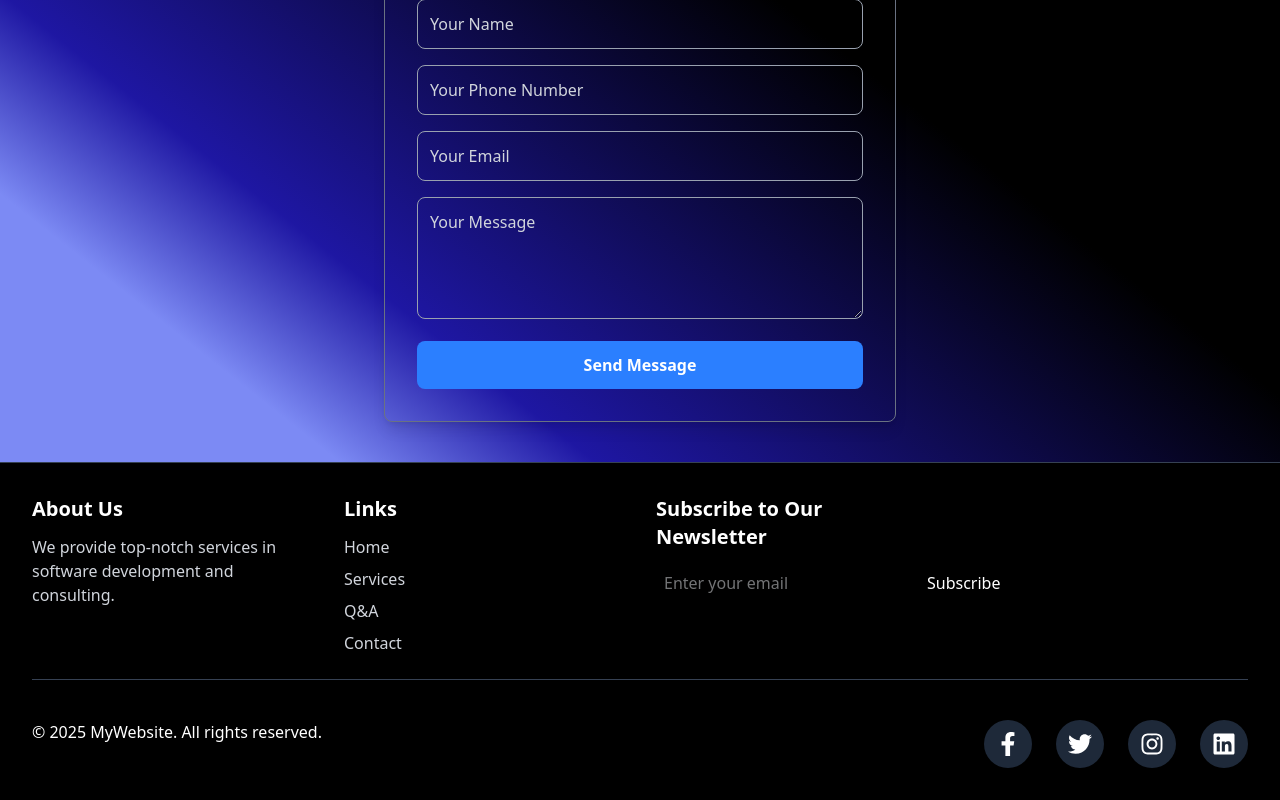
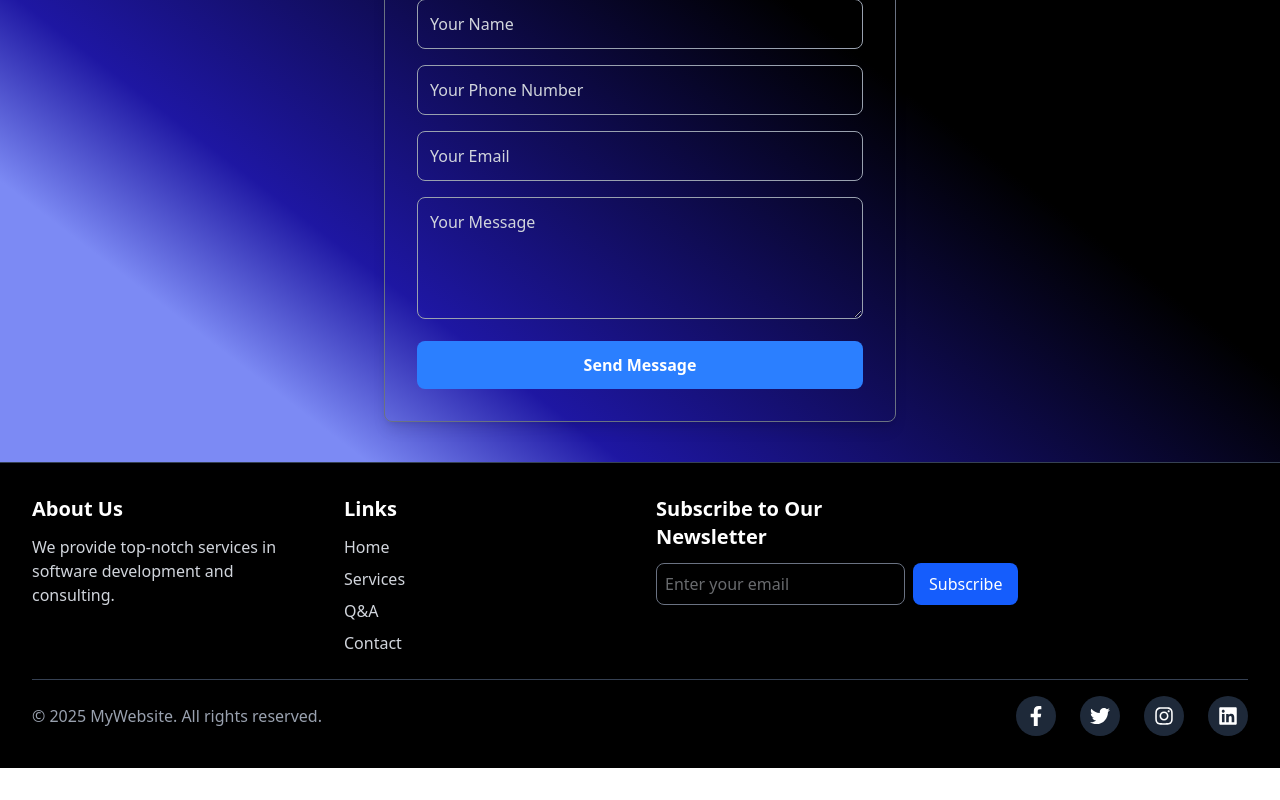
Before and after one commit to RAN-com/RAN-in, a React (Vite) app: page /contact in a window 1280 px wide. Shown: the part 210-1010 px from the top of the page. After the commit the page ends 978 px from the top, so only its background shows below. Built offline with nearby package versions, Linux system fonts and the light colour scheme.

Commit message:
first commit

```diff
--- a/src/Elements/Footer.jsx
+++ b/src/Elements/Footer.jsx
@@ -3,8 +3,8 @@ import { FaFacebookF, FaTwitter, FaInstagram, FaLinkedin } from "react-icons/fa"
 
 function Footer() {
   return (
-    <footer className="p-8 bg-black  border-t border-gray-700 text-white">
-      <div className="grid grid-cols-1 md:grid-cols-4 justify-center gap-8 text-center md:text-left">
+    <footer className="p-8 bg-black border-t border-gray-700 text-white">
+      <div className="grid grid-cols-1 md:grid-cols-4 gap-8 text-center md:text-left">
 
         {/* Column 1 - About */}
         <div>
@@ -15,44 +15,39 @@ function Footer() {
         </div>
 
         {/* Column 2 - Quick Links */}
-
-
-        {/* Column 3 - Workflow */}
-
         <div>
           <h2 className="text-xl font-bold mb-3">Links</h2>
           <ul className="text-gray-300 space-y-2">
             {["Home", "Services", "Q&A", "Contact"].map((link, index) => (
               <li key={index}>
-                <a href="#" className="hover:text-blue-400 transition">{link}</a>
+                <a href="#" className="hover:text-blue-400 transition duration-300">{link}</a>
               </li>
             ))}
           </ul>
         </div>
 
-        {/* Column 4 - Subscribe */}
+        {/* Column 3 - Subscribe */}
         <div>
           <h2 className="text-xl font-bold mb-3">Subscribe to Our Newsletter</h2>
           <form className="flex flex-col md:flex-row gap-2 justify-center md:justify-start">
             <input
               type="email"
               placeholder="Enter your email"
-              className="p-2 rounded-lg border-white text-gray-200 w-full md:w-auto"
+              className="p-2 rounded-lg border border-gray-500 bg-transparent text-gray-300 w-full md:w-auto"
             />
-            <button className=" px-4 py-2 rounded-lg hover:bg-blue-900 transition">
+            <button className="px-4 py-2 rounded-lg bg-blue-600 hover:bg-blue-800 transition duration-300">
               Subscribe
             </button>
           </form>
         </div>
       </div>
 
+      {/* Social Icons & Copyright */}
+      <div className="flex flex-col md:flex-row justify-between items-center mt-6 border-t border-gray-700 pt-4">
+        <p className="text-gray-400">&copy; 2025 MyWebsite. All rights reserved.</p>
+
         {/* Social Icons */}
-
-
-      {/* Copyright */}
-      <div className="text-center flex justify-between items-center mt-6 border-t border-gray-700 pt-4">
-        <p>&copy; 2025 MyWebsite. All rights reserved.</p>
-        <div className="flex justify-center space-x-6 mt-6">
+        <div className="flex justify-center space-x-6 mt-4 md:mt-0">
           {[
             { icon: <FaFacebookF />, label: "Facebook" },
             { icon: <FaTwitter />, label: "Twitter" },
@@ -63,7 +58,7 @@ function Footer() {
               key={index}
               href="#"
               aria-label={label}
-            className="w-12 h-12 flex items-center justify-center rounded-full bg-gray-800 text-white text-2xl hover:bg-gray-600 transition"
+              className="w-10 h-10 flex items-center justify-center rounded-full bg-gray-800 text-white text-xl hover:bg-gray-600 transition duration-300"
             >
               {icon}
             </a>
```
Lines whose indentation alone changed are shown as unchanged.
